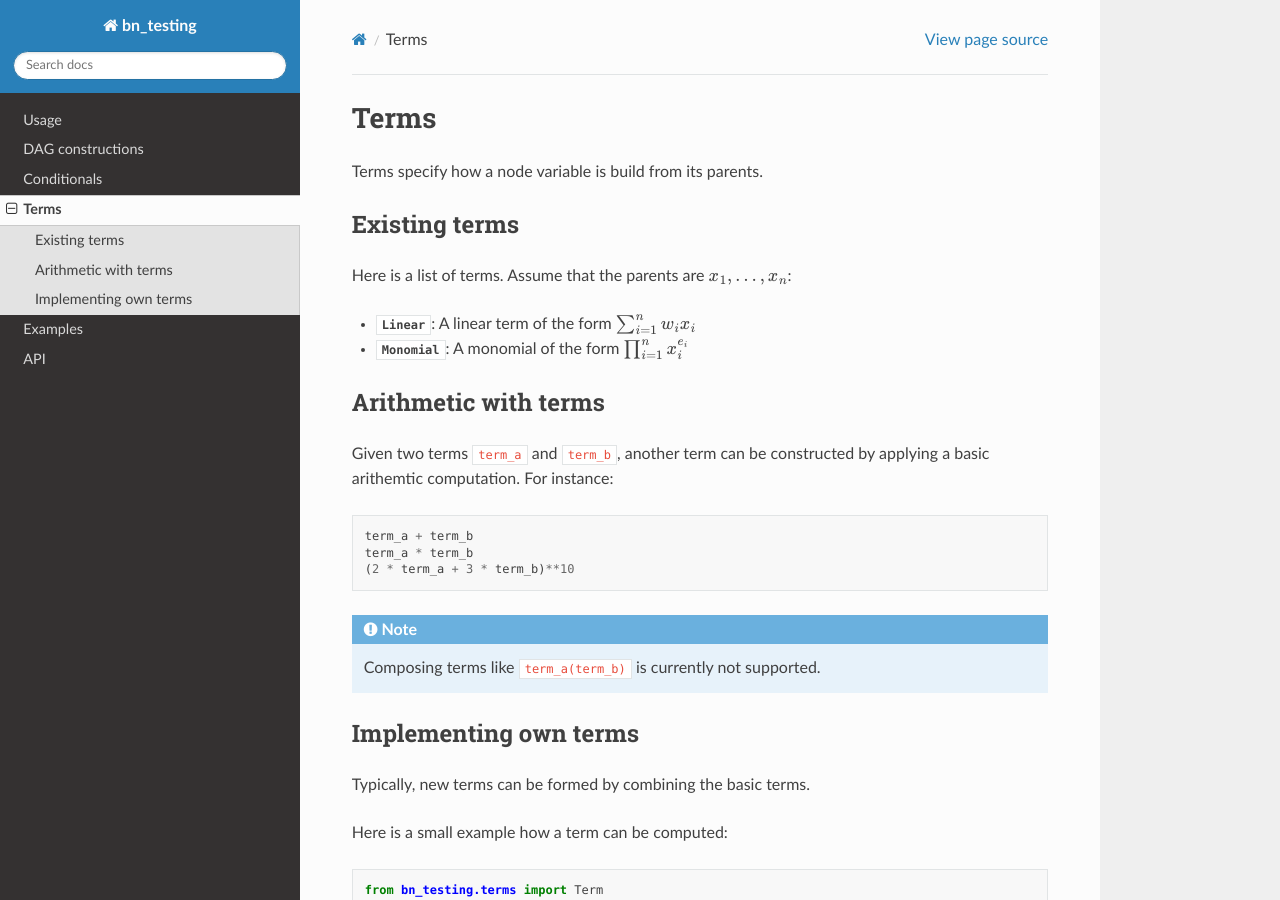
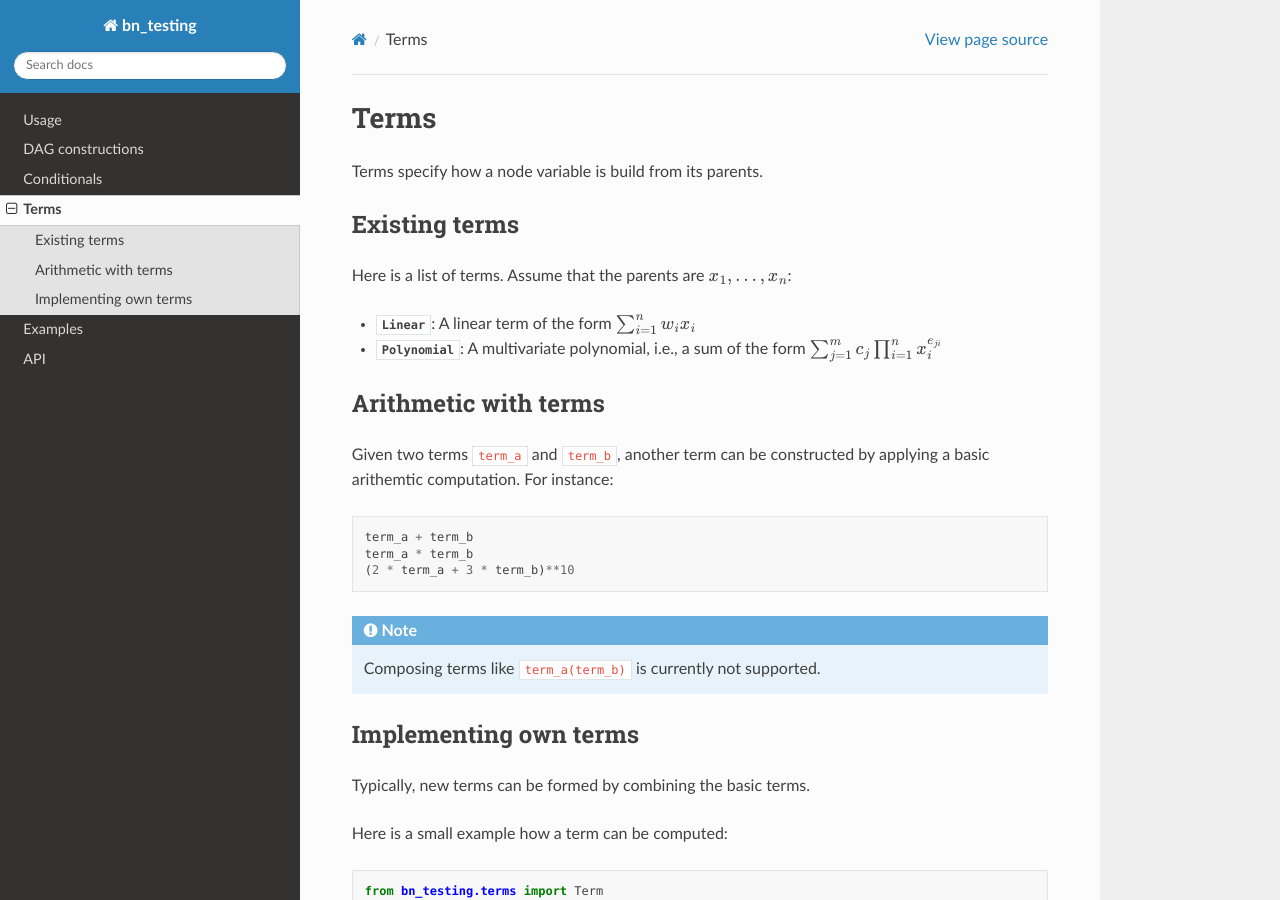
Before and after one commit to windisch/bn_testing, a Sphinx documentation site: the page built from docs/source/terms.rst, in a window 1280 px wide and 900 px high. Built offline with Sphinx 7.4.7 and the Read the Docs theme 2.0.0, drawn with Linux system fonts in a browser that asks for light colours.

Commit message:
update docs

```diff
--- a/docs/source/terms.rst
+++ b/docs/source/terms.rst
@@ -12,8 +12,8 @@ Here is a list of terms. Assume that the parents are
 
 * :py:class:`~bn_testing.terms.Linear`: A linear term of the form
   :math:`\sum_{i=1}^nw_ix_i`
-* :py:class:`~bn_testing.terms.Monomial`: A monomial of the form
-  :math:`\prod_{i=1}^nx_i^{e_i}`
+* :py:class:`~bn_testing.terms.Polynomial`: A multivariate polynomial,
+  i.e., a sum of the form :math:`\sum_{j=1}^mc_j\prod_{i=1}^nx_i^{e_{ji}}`
 
 
 Arithmetic with terms
```
